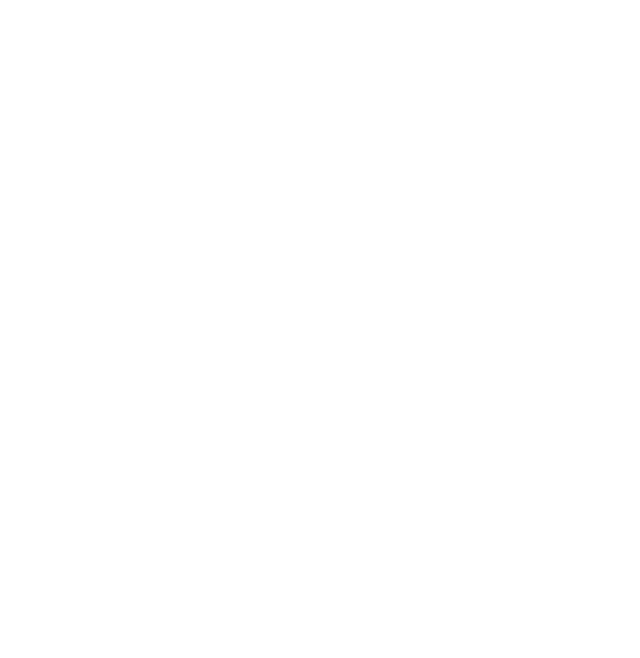
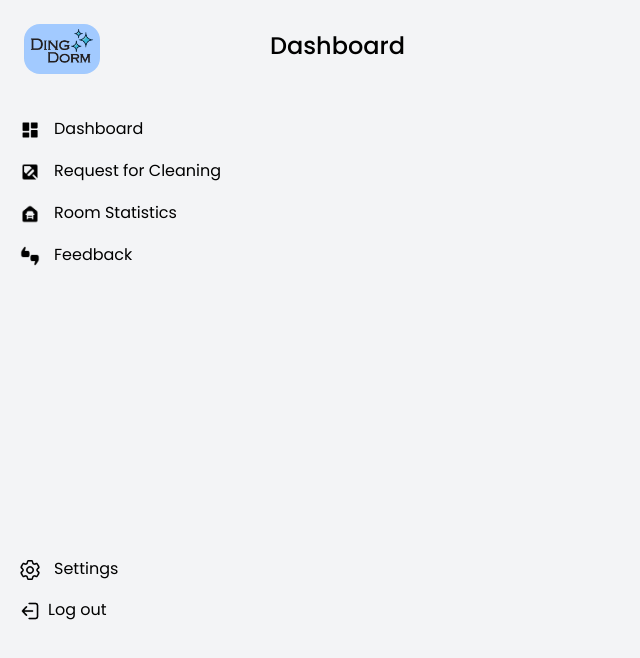
Before and after one commit to Yashmeet24/ding-dorm-frontend, a React (Create React App) app: page /home in a window 1280 px wide. Shown: the top 658 px of the page, without its empty margins (0-640 px from the left). Built offline with nearby package versions, Linux system fonts and the light colour scheme.

Commit message:
add homepage

```diff
--- a/src/App.js
+++ b/src/App.js
@@ -1,7 +1,7 @@
 import LoginPage from "./LoginPage";
 import { BrowserRouter as Router , Route, Switch } from "react-router-dom";
 import signUp from "./signUp";
-import Dashboard from "./Dashboard";
+import Dashboard from "./Homepage";
 import CleaningRequestPage from "./CleaningRequestPage";
 import RoomStatisticsPage from "./RoomStatisticsPage";
 import FeedbackPage from "./FeedbackPage";
@@ -13,7 +13,7 @@
     <Switch>
       <Route exact path="/login" component={LoginPage}/>
       <Route exact path="/signup" component={signUp}/>
-      <Route exact path="/dashboard" component={Dashboard}/>
+      <Route exact path="/home" component={Dashboard}/>
       <Route exact path="/CleaningRequestPage" component={CleaningRequestPage}/>
       <Route exact path="/RoomStatisticsPage" component={RoomStatisticsPage}/>
       <Route exact path="/FeedbackPage" component={FeedbackPage}/>
--- a/src/Dashboard.js
+++ b/src/Dashboard.js
@@ -1,10 +1,6 @@
-import Sidebar from "./Sidebar";
-
 const Dashboard = () => {
     return (
-        <div className="dashboard">
-            <Sidebar/>
-        </div>
+
      );
 }
 
--- /dev/null
+++ b/src/Homepage.js
@@ -0,0 +1,16 @@
+import Sidebar from "./Sidebar";
+import Navbar  from "./Navbar";
+import * as React from 'react';
+const Home = () => {
+
+    const [heading, setHeading] = React.useState('Dashboard');
+
+    return (
+        <div className="home">
+            <Sidebar setHeading={setHeading}/>
+            <Navbar heading={heading}/>
+        </div>
+     );
+}
+
+export default Home;
--- a/src/LoginPage.js
+++ b/src/LoginPage.js
@@ -28,7 +28,7 @@
                         <p className="mb-3">Please enter your details</p>
                     </div>
                     <div className="body">
-                        <form action="/dingdorm/dashboard">
+                        <form action="/dashboard">
                             <label>
                             <div className="input-group mb-3 ">
                                  <input type="text" className="email form-control form-control-lg bg-light fs-6 " placeholder="Email address"/>
--- /dev/null
+++ b/src/Navbar.js
@@ -0,0 +1,9 @@
+const Navbar = (props) => {
+    return (
+        <div className="navbar">
+           <div className="header"> <span>{props.heading}</span>   </div>
+        </div>
+     );
+}
+
+export default Navbar;
--- a/src/Sidebar.js
+++ b/src/Sidebar.js
@@ -1,41 +1,46 @@
 import { Link } from 'react-router-dom';
 
-const Sidebar = () => {
+const Sidebar = (props) => {
+
+    const handleSelect = (heading) => {
+        props.setHeading(heading);
+    }
     return (
         <div className="sidebar">
-            <input type="checkbox"/>
+            {/* <input type="checkbox"/>
             <div className="toggle">
                 <span className='top_line common'></span>
                 <span className='middle_line common'></span>
                 <span className='bottom_line common'></span>
-            </div>
+            </div> */}
             <div className="slide">
                 <div className="logo d-flex m-4">
                     <img className="logoimage rounded-4" src={require('./images/dingdormlogo-blue5.png')} alt="logo" />
                 </div>
-                <div className="Dashboard">
+                <div className="Dashboard pages">
                     <img className="sidebaricons Dashboard-icon" src={require('./images/dashboard-solid-24.png')} alt="Dashboard icon" />
-                    <Link className="sidebarTitles Dashboard-title" to="/Dashboard" >Dashboard</Link>
+                    {/* <Link className="sidebarTitles Dashboard-title" to="/Dashboard" >Dashboard</Link> */}
+                    <button className="sidebarTitles Dashboard-title" onClick={() => handleSelect('Dashboard')} >Dashboard</button>
                 </div>
-                <div className="CleaningRequest">
+                <div className="CleaningRequest pages">
                     <img className="sidebaricons CleaningRequest-icon" src={require('./images/cleaningreq.png')} alt="CleaningRequest icon" />
-                    <Link className="sidebarTitles CleaningRequest-title" to="/CleaningRequestPage" >Request for Cleaning</Link>
+                    <button className="sidebarTitles CleaningRequest-title" onClick={() => handleSelect('Request for cleaning')} > Request for Cleaning </button>
                 </div>
-                <div className="RoomStatistics">
+                <div className="RoomStatistics pages">
                     <img className="sidebaricons RoomStatistics-icon" src={require('./images/roomstatus.png')} alt="RoomStatistics icon" />
-                    <Link className="sidebarTitles RoomStatistics-title" to="/RoomStatisticsPage" >Room Statistics</Link>
+                    <button className="sidebarTitles RoomStatistics-title" onClick={()=> handleSelect('Room Statistics')} >Room Statistics</button>
                 </div>
-                <div className="Feedback">
+                <div className="Feedback pages">
                     <img className="sidebaricons Feedback-icon" src={require('./images/feedback.png')} alt="Feedback icon" />
-                    <Link className="sidebarTitles Feedback-title" to="/FeedbackPage" >Feedback</Link>
+                    <button className="sidebarTitles Feedback-title" onClick={()=> handleSelect('Feedback')} >Feedback</button>
                 </div>
-                <div className="settings">
+                <div className="settings pages">
                     <img className="sidebaricons settings-icon" src={require('./images/setting.png')} alt="settings icon" />
-                    <Link className="sidebarTitles settings-title" to="/settingsPage" >Settings</Link>
+                    <button className="sidebarTitles settings-title" onClick={()=> handleSelect('Settings')} >Settings</button>
                 </div>
-                <div className="Logout">
+                <div className="Logout pages">
                     <img className="sidebaricons logout-icon" src={require('./images/exit.png')} alt="logout icon" />
-                    <Link className="sidebarTitles logout-title" to="/logoutPage" >Log out</Link>
+                    <Link className="sidebarTitles logout-title" to="/login">Log out</Link>
                 </div>
             </div>
         </div>
--- a/src/index.css
+++ b/src/index.css
@@ -3,6 +3,7 @@
 *{
   font-family: 'Poppins', sans-serif;
   color: black;
+  background-color: #F3F4F6;
 }
 
 .logoimage{
@@ -53,7 +54,13 @@
   display: inline-block;
   margin: 8px;
   color: black;
-  box-sizing: border-box;
+  border: none;
+}
+
+.sidebar .pages:hover{
+  border: 1px solid transparent;
+  background-color: #d4d3d3a7;
+  border-radius: 20px;
 }
 
 .settings-title{
@@ -73,11 +80,25 @@
   visibility: hidden;
 }
 
-.logo{
-  /* display: inline-block; */
+.sidebar .logo{
+  height: 60px;
+  width: 200px;
 }
 
-.toggle{
+
+/* navbar */
+.navbar .header{
+  margin-left: 20px;
+  margin-top: 20px;
+  font-size: x-large;
+  font-weight: 580;
+}
+
+.navbar{
+  margin-left: 250px;
+}
+
+/* .toggle{
 
   position: absolute;
   height: 30px;
@@ -114,7 +135,7 @@
   top: 70%;
   left: 50%;
   transform: translate(-50%,-50%);
-}
+} */
 
 /* .boxy{
   display: inline-block;
```
